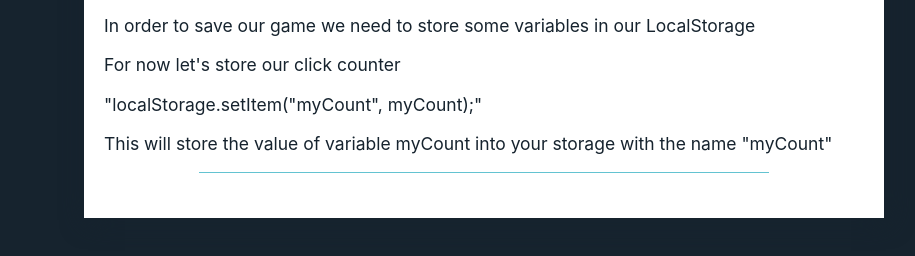
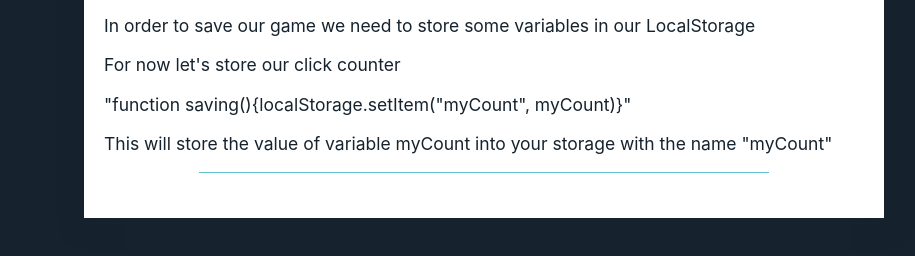
Before and after one commit to HendrikCromboom/becode-js-incremental-game, a plain HTML site: page 3. Save it for someone who cares/1. Saving/index.html in a window 1280 px wide. Shown: the part 232-488 px from the top of the page, without its empty margins (156-1071 px from the left). Drawn offline with Linux system fonts and the light colour scheme.

Commit message:
added function

```diff
--- a/3. Save it for someone who cares/1. Saving/index.html
+++ b/3. Save it for someone who cares/1. Saving/index.html
@@ -22,7 +22,7 @@
                     <p>What fun is a game if you can't save your progress?</p>
                     <p>In order to save our game we need to store some variables in our LocalStorage</p>
                     <p>For now let's store our click counter</p>
-                    <p>"localStorage.setItem("myCount", myCount);"</p>
+                    <p>"function saving(){localStorage.setItem("myCount", myCount)}"</p>
                     <p>This will store the value of variable myCount into your storage with the name "myCount"</p>
 
                 </section>
```
